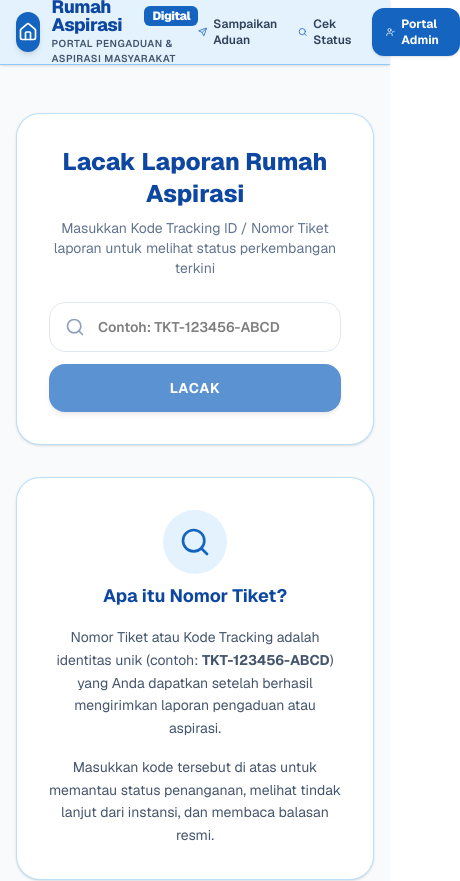
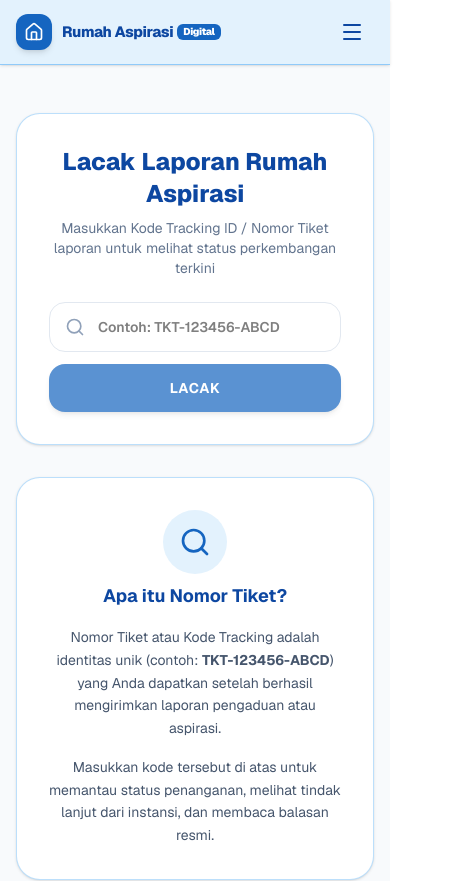
Before and after one commit to wirayudanadaa/rumah-aspirasi-digital, a Next.js app: page /cek-tiket in a window 390 px wide. Shown: the top 881 px of the page, 460 px wide, since content can reach past the window. Built offline with nearby package versions, Linux system fonts and the light colour scheme.

Commit message:
fix(ui): simplify mobile header navigation

```diff
--- a/src/components/Navbar.tsx
+++ b/src/components/Navbar.tsx
@@ -1,45 +1,145 @@
+"use client";
+
+import { useEffect, useRef, useState } from "react";
 import Link from "next/link";
-import { Home, Search, UserCheck, Send } from "lucide-react";
+import { usePathname } from "next/navigation";
+import { Home, Menu, Search, Send, UserCheck, X } from "lucide-react";
+
+const mobileLinks = [
+  { href: "/", label: "Beranda", icon: Home, isActive: (path: string) => path === "/" },
+  {
+    href: "/#form-aduan",
+    label: "Sampaikan Aduan",
+    icon: Send,
+    isActive: (path: string) => path === "/aduan",
+  },
+  {
+    href: "/cek-tiket",
+    label: "Cek Status",
+    icon: Search,
+    isActive: (path: string) => path.startsWith("/cek-tiket"),
+  },
+  {
+    href: "/admin",
+    label: "Portal Admin",
+    icon: UserCheck,
+    isActive: (path: string) => path.startsWith("/admin"),
+  },
+];
 
 export function Navbar() {
+  const pathname = usePathname();
+  const [menuOpen, setMenuOpen] = useState(false);
+  const menuButtonRef = useRef<HTMLButtonElement>(null);
+  const firstMenuLinkRef = useRef<HTMLAnchorElement>(null);
+  const wasMenuOpenRef = useRef(false);
+
+  useEffect(() => {
+    if (!menuOpen) {
+      if (wasMenuOpenRef.current) menuButtonRef.current?.focus();
+      wasMenuOpenRef.current = false;
+      return;
+    }
+
+    wasMenuOpenRef.current = true;
+    firstMenuLinkRef.current?.focus();
+
+    const handleKeyDown = (event: KeyboardEvent) => {
+      if (event.key === "Escape") {
+        setMenuOpen(false);
+        return;
+      }
+
+      if (event.key !== "Tab") return;
+
+      const menuLinks = document.querySelectorAll<HTMLAnchorElement>("#mobile-navigation a");
+      const lastMenuLink = menuLinks.item(menuLinks.length - 1);
+      const activeElement = document.activeElement;
+
+      if (event.shiftKey && activeElement === firstMenuLinkRef.current) {
+        event.preventDefault();
+        menuButtonRef.current?.focus();
+      } else if (event.shiftKey && activeElement === menuButtonRef.current) {
+        event.preventDefault();
+        lastMenuLink?.focus();
+      } else if (!event.shiftKey && activeElement === lastMenuLink) {
+        event.preventDefault();
+        menuButtonRef.current?.focus();
+      } else if (!event.shiftKey && activeElement === menuButtonRef.current) {
+        event.preventDefault();
+        firstMenuLinkRef.current?.focus();
+      }
+    };
+
+    document.addEventListener("keydown", handleKeyDown);
+    return () => document.removeEventListener("keydown", handleKeyDown);
+  }, [menuOpen]);
+
+  const closeMenu = () => setMenuOpen(false);
+
   return (
-    <header className="bg-[#E3F2FD] text-slate-800 border-b border-[#90CAF9] shadow-sm sticky top-0 z-50">
-      <div className="max-w-6xl mx-auto px-4 h-16 flex items-center justify-between">
-        <Link href="/" className="flex items-center gap-3 group">
-          <div className="w-10 h-10 bg-[#1565C0] text-white rounded-xl flex items-center justify-center font-black text-xl shadow-md group-hover:scale-105 transition-transform">
-            <Home className="w-5 h-5" />
-          </div>
-          <div>
-            <div className="font-extrabold text-lg md:text-xl tracking-tight text-[#0D47A1] leading-none flex items-center gap-1.5">
-              Rumah Aspirasi <span className="bg-[#1565C0] text-white px-2 py-0.5 rounded-md text-xs font-black">Digital</span>
-            </div>
-            <div className="text-[10px] text-slate-600 tracking-wider font-semibold uppercase mt-0.5">
-              Portal Pengaduan & Aspirasi Masyarakat
-            </div>
-          </div>
+    <header className="sticky top-0 z-50 border-b border-[#90CAF9] bg-[#E3F2FD] pt-[env(safe-area-inset-top)] text-slate-800 shadow-sm sm:pt-0">
+      <div className="mx-auto flex h-16 max-w-6xl items-center justify-between px-4">
+        <Link href="/" aria-label="Rumah Aspirasi Digital, Beranda" className="group flex min-h-11 min-w-11 items-center gap-2.5 sm:gap-3">
+          <span className="flex h-9 w-9 shrink-0 items-center justify-center rounded-xl bg-[#1565C0] text-white shadow-md transition-transform group-hover:scale-105 sm:h-10 sm:w-10">
+            <Home className="h-5 w-5" aria-hidden="true" />
+          </span>
+          <span className="min-w-0">
+            <span className="flex items-center gap-1 text-[15px] font-extrabold leading-tight tracking-tight text-[#0D47A1] sm:text-lg md:text-xl">
+              Rumah Aspirasi
+              <span className="rounded-md bg-[#1565C0] px-1.5 py-0.5 text-[10px] font-black text-white sm:px-2 sm:text-xs">
+                Digital
+              </span>
+            </span>
+            <span className="mt-0.5 hidden text-[10px] font-semibold uppercase tracking-wider text-slate-600 sm:block">
+              Portal Pengaduan &amp; Aspirasi Masyarakat
+            </span>
+          </span>
         </Link>
 
-        <nav className="flex items-center gap-4 md:gap-6 text-xs md:text-sm font-semibold text-slate-700">
-          <Link href="/" className="hover:text-[#1565C0] transition-colors hidden sm:inline-flex">
+        <nav aria-label="Navigasi utama" className="hidden items-center gap-4 text-xs font-semibold text-slate-700 sm:flex md:gap-6 md:text-sm">
+          <Link href="/" aria-current={pathname === "/" ? "page" : undefined} className="hidden transition-colors hover:text-[#1565C0] sm:inline-flex">
             Beranda
           </Link>
-          <Link href="/#form-aduan" className="hover:text-[#1565C0] transition-colors flex items-center gap-1.5">
-            <Send className="w-3.5 h-3.5 text-[#1565C0]" />
+          <Link href="/#form-aduan" className="flex items-center gap-1.5 transition-colors hover:text-[#1565C0]">
+            <Send className="h-3.5 w-3.5 text-[#1565C0]" aria-hidden="true" />
             Sampaikan Aduan
           </Link>
-          <Link href="/cek-tiket" className="hover:text-[#1565C0] transition-colors flex items-center gap-1.5">
-            <Search className="w-3.5 h-3.5 text-[#1565C0]" />
+          <Link href="/cek-tiket" aria-current={pathname.startsWith("/cek-tiket") ? "page" : undefined} className="flex items-center gap-1.5 transition-colors hover:text-[#1565C0]">
+            <Search className="h-3.5 w-3.5 text-[#1565C0]" aria-hidden="true" />
             Cek Status
           </Link>
-          <Link
-            href="/admin"
-            className="bg-[#1565C0] hover:bg-[#0D47A1] text-white px-3.5 py-2 rounded-xl transition-all flex items-center gap-1.5 text-xs font-bold shadow-sm"
-          >
-            <UserCheck className="w-4 h-4" />
+          <Link href="/admin" className="flex items-center gap-1.5 rounded-xl bg-[#1565C0] px-3.5 py-2 text-xs font-bold text-white shadow-sm transition-all hover:bg-[#0D47A1]">
+            <UserCheck className="h-4 w-4" aria-hidden="true" />
             Portal Admin
           </Link>
         </nav>
+
+        <button ref={menuButtonRef} type="button" className="inline-flex h-11 w-11 shrink-0 items-center justify-center rounded-xl text-[#0D47A1] transition-colors hover:bg-white/70 focus-visible:outline focus-visible:outline-2 focus-visible:outline-offset-2 focus-visible:outline-[#1565C0] sm:hidden" aria-label={menuOpen ? "Tutup menu navigasi" : "Buka menu navigasi"} aria-expanded={menuOpen} aria-controls="mobile-navigation" onClick={() => setMenuOpen((open) => !open)}>
+          {menuOpen ? <X className="h-6 w-6" aria-hidden="true" /> : <Menu className="h-6 w-6" aria-hidden="true" />}
+        </button>
       </div>
+
+      {menuOpen && (
+        <>
+          <button type="button" className="fixed inset-0 z-40 cursor-default bg-slate-950/25 sm:hidden" aria-label="Tutup menu navigasi" tabIndex={-1} onClick={closeMenu} />
+          <nav id="mobile-navigation" aria-label="Navigasi mobile" className="absolute inset-x-0 top-full z-50 border-t border-[#90CAF9] bg-white px-4 pb-4 pt-2 shadow-lg sm:hidden">
+            <ul className="mx-auto max-w-6xl space-y-1">
+              {mobileLinks.map(({ href, label, icon: Icon, isActive }, index) => {
+                const active = isActive(pathname);
+                return (
+                  <li key={href}>
+                    <Link ref={index === 0 ? firstMenuLinkRef : undefined} href={href} aria-current={active ? "page" : undefined} onClick={closeMenu} className={`flex min-h-12 items-center gap-3 rounded-xl px-3 text-sm font-semibold transition-colors focus-visible:outline focus-visible:outline-2 focus-visible:outline-offset-2 focus-visible:outline-[#1565C0] ${active ? "bg-[#E3F2FD] text-[#0D47A1]" : "text-slate-700 hover:bg-slate-50 hover:text-[#1565C0]"}`}>
+                      <Icon className="h-5 w-5 text-[#1565C0]" aria-hidden="true" />
+                      {label}
+                    </Link>
+                  </li>
+                );
+              })}
+            </ul>
+          </nav>
+        </>
+      )}
     </header>
   );
 }
```
